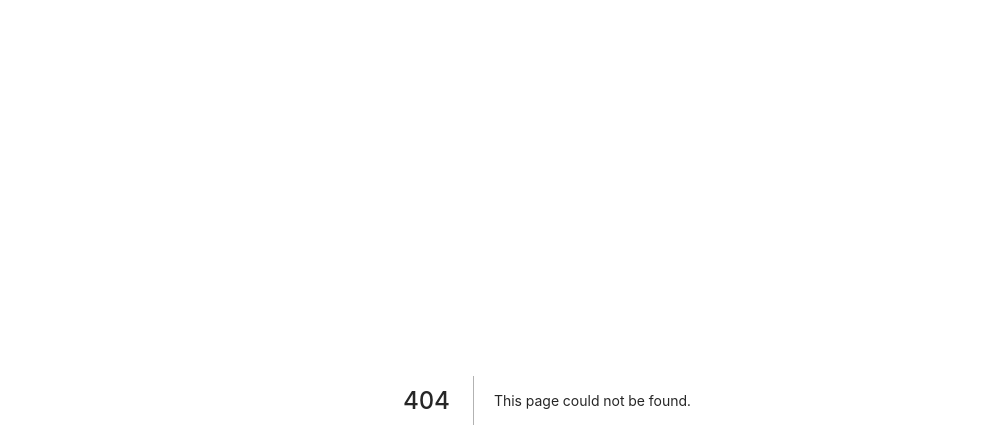
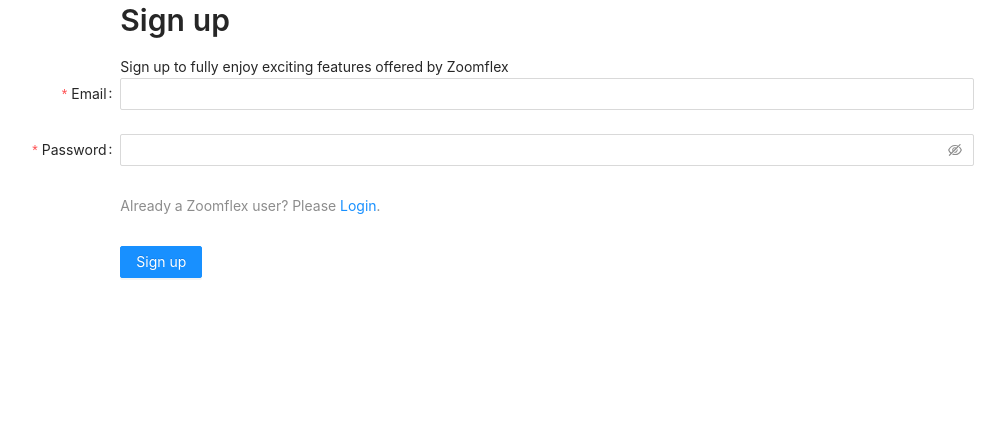
Before and after one commit to xindixu/zoomflix, a Next.js app: page /signup in a window 1280 px wide. Before the commit this address had no page. Shown: the top 448 px of the page, without its empty margins (93-1098 px from the left). Built offline with nearby package versions, Linux system fonts and the light colour scheme.

Commit message:
feat: add login/logout/signup form & pages

```diff
--- /dev/null
+++ b/components/session/form.tsx
@@ -0,0 +1,120 @@
+/* eslint-disable jsx-a11y/anchor-is-valid */
+import React, { useEffect } from "react"
+import PropTypes from "prop-types"
+import NextLink from "next/link"
+import { Form, Input, Button, Typography } from "antd"
+
+const { Text, Link } = Typography
+
+export const LOGIN = "LOGIN"
+export const SIGNUP = "SIGNUP"
+export const CONFIRM = "CONFIRM"
+
+const BUTTON_TEXT = {
+  LOGIN: "Login",
+  SIGNUP: "Sign up",
+  CONFIRM: "Confirm sign up",
+}
+
+function SessionForm({ type, onSubmit, initialValues }) {
+  const [form] = Form.useForm()
+  const onFinish = (values) => {
+    onSubmit(values)
+  }
+
+  const onFinishFailed = (errorInfo) => {
+    console.error("Failed:", errorInfo)
+  }
+
+  useEffect(() => form.resetFields(), [form, initialValues])
+
+  return (
+    <Form
+      name="basic"
+      labelCol={{ span: 4 }}
+      wrapperCol={{ span: 16 }}
+      initialValues={initialValues}
+      onFinish={onFinish}
+      onFinishFailed={onFinishFailed}
+      form={form}
+    >
+      <Form.Item
+        label="Email"
+        name="email"
+        rules={[{ required: true }, { type: "email" }]}
+      >
+        <Input />
+      </Form.Item>
+
+      {type === CONFIRM ? (
+        <Form.Item label="Code" name="code" rules={[{ required: true }]}>
+          <Input />
+        </Form.Item>
+      ) : (
+        <Form.Item
+          label="Password"
+          name="password"
+          rules={[{ required: true }]}
+        >
+          <Input.Password />
+        </Form.Item>
+      )}
+
+      <Form.Item
+        wrapperCol={{
+          offset: 4,
+          span: 16,
+        }}
+      >
+        {type === LOGIN ? (
+          <Text type="secondary">
+            New to Zoomflex? Please{" "}
+            <NextLink href="/signup" passHref>
+              <Link>{BUTTON_TEXT[SIGNUP]}</Link>
+            </NextLink>
+            .
+          </Text>
+        ) : type === SIGNUP ? (
+          <Text type="secondary">
+            Already a Zoomflex user? Please{" "}
+            <NextLink href="/login" passHref>
+              <Link>{BUTTON_TEXT[LOGIN]}</Link>
+            </NextLink>
+            .
+          </Text>
+        ) : (
+          <Text type="secondary">
+            Already verified? Please{" "}
+            <NextLink href="/login" passHref>
+              <Link>{BUTTON_TEXT[LOGIN]}</Link>
+            </NextLink>
+            .
+          </Text>
+        )}
+      </Form.Item>
+
+      <Form.Item
+        wrapperCol={{
+          offset: 4,
+          span: 16,
+        }}
+      >
+        <Button type="primary" htmlType="submit">
+          {BUTTON_TEXT[type]}
+        </Button>
+      </Form.Item>
+    </Form>
+  )
+}
+
+SessionForm.propTypes = {
+  type: PropTypes.oneOf([LOGIN, SIGNUP, CONFIRM]).isRequired,
+  onSubmit: PropTypes.func.isRequired,
+  initialValues: PropTypes.object,
+}
+
+SessionForm.defaultProps = {
+  initialValues: {},
+}
+
+export default SessionForm
--- /dev/null
+++ b/components/session/index.tsx
@@ -0,0 +1,100 @@
+import React, { useEffect, useState } from "react"
+import PropTypes from "prop-types"
+import { notification, Spin, Typography, Col, Row } from "antd"
+import { confirmSignUp, signUp, signIn } from "../../lib/auth"
+import NewSession, { CONFIRM, SIGNUP, LOGIN } from "./form"
+
+const { Title, Text } = Typography
+
+const NOTIFICATIONS = {
+  CONFIRM: "Confirm Sign Up Failed",
+  SIGNUP: "Sign Up Failed",
+  LOGIN: "Log In Failed",
+}
+
+const PROMPTS = {
+  CONFIRM: {
+    title: "Confirm Sign up",
+    text: "Please check your mailbox for the verification code",
+  },
+  SIGNUP: {
+    title: "Sign up",
+    text: "Sign up to fully enjoy exciting features offered by Zoomflex",
+  },
+  LOGIN: {
+    title: "Log in",
+    text: "Log in to enjoy all features offered by Zoomflex",
+  },
+}
+
+const ACTIONS = {
+  CONFIRM: confirmSignUp,
+  SIGNUP: signUp,
+  LOGIN: signIn,
+}
+
+const KEY = "session-create-error"
+const openNotification = (title, msg) => {
+  notification.error({
+    message: title,
+    description: msg,
+    duration: 0,
+    key: KEY,
+  })
+}
+
+function Session({ type, initialEmail, onSuccess }) {
+  const [isSubmitting, setIsSubmitting] = useState(false)
+
+  useEffect(() => {
+    return () => {
+      notification.close(KEY)
+    }
+  }, [])
+
+  const onSubmit = async (values) => {
+    try {
+      notification.close(KEY)
+      setIsSubmitting(true)
+      const { user } = await ACTIONS[type](values)
+
+      onSuccess(user)
+    } catch (err) {
+      openNotification(NOTIFICATIONS[type], err.message)
+    } finally {
+      setIsSubmitting(false)
+    }
+  }
+
+  const content = (
+    <NewSession
+      type={type}
+      onSubmit={onSubmit}
+      initialValues={{ email: initialEmail }}
+    />
+  )
+  return (
+    <>
+      <Row className="tw-mb-4">
+        <Col offset={4}>
+          <Title level={2}>{PROMPTS[type].title}</Title>
+          <Text>{PROMPTS[type].text}</Text>
+        </Col>
+      </Row>
+      {isSubmitting ? <Spin>{content}</Spin> : content}
+    </>
+  )
+}
+
+Session.propTypes = {
+  type: PropTypes.oneOf([LOGIN, SIGNUP, CONFIRM]).isRequired,
+  initialEmail: PropTypes.string,
+  onSuccess: PropTypes.func,
+}
+
+Session.defaultProps = {
+  initialEmail: "",
+  onSuccess: () => {},
+}
+
+export default Session
--- /dev/null
+++ b/lib/auth.ts
@@ -0,0 +1,21 @@
+// import { Auth } from "aws-amplify"
+
+export function signUp({ email, password }) {
+  return () => {}
+}
+
+export function confirmSignUp({ email, code }) {
+  return () => {}
+}
+
+export function signIn({ email, password }) {
+  return () => {}
+}
+
+export async function signOut() {
+  return () => {}
+}
+
+export async function getCurrentUser() {
+  return () => {}
+}
--- /dev/null
+++ b/pages/signup.tsx
@@ -0,0 +1,16 @@
+import React from "react"
+import { useRouter } from "next/router"
+import Session from "../components/session"
+import { SIGNUP } from "../components/session/form"
+
+function SignUp() {
+  const router = useRouter()
+
+  const onSuccess = (user) => {
+    // use username as email
+    router.push(`/confirm?email=${user.username}`)
+  }
+  return <Session type={SIGNUP} onSuccess={onSuccess} />
+}
+
+export default SignUp
```
Also changed, not shown: pages/login.tsx (added, +45 -0 lines), pages/logout.tsx (added, +43 -0 lines).
